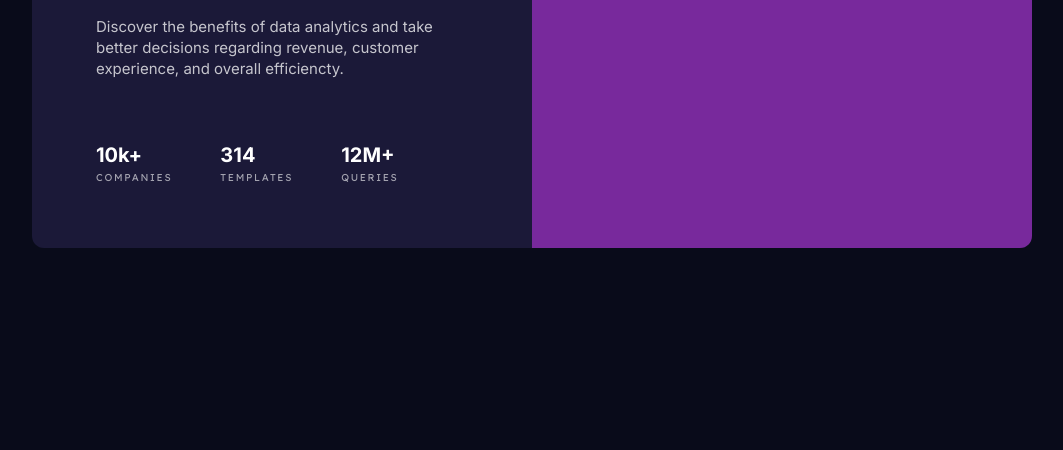
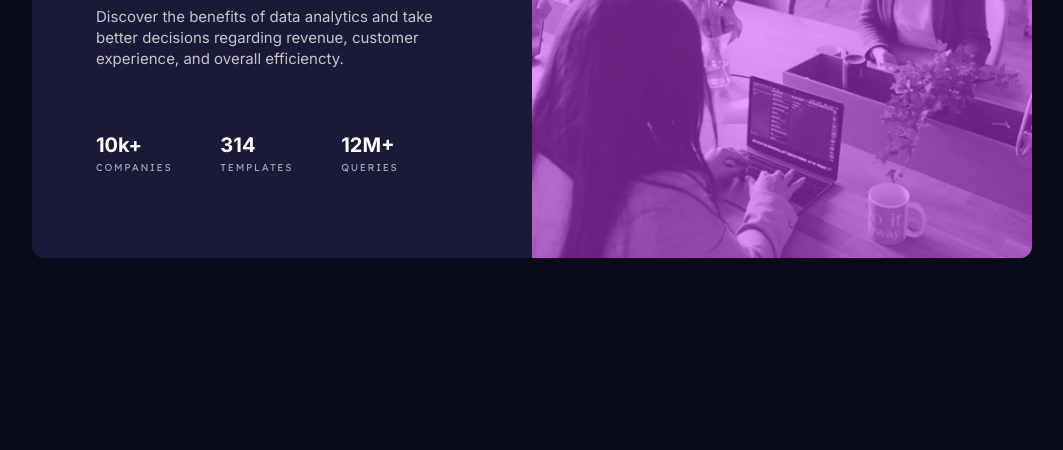
Before and after one commit to unaygney/cardCompanent, a website: page index.html in a window 1280 px wide. Shown: the part 350-800 px from the top of the page, without its empty margins (108-1171 px from the left). Drawn offline with Linux system fonts and the light colour scheme; the site is published under a folder, as on GitHub Pages, so addresses that start at the root find nothing.

Commit message:
second update

```diff
--- a/index.html
+++ b/index.html
@@ -41,7 +41,7 @@
 
         <section class="image-box">
      <div class="img-content">
-        <img src="/images/image-header-desktop.jpg" alt="Image">
+       <img src="./dist/images/image-header-desktop.jpg" alt="">
      </div>
         </section>
     </header>
```
Also changed, not shown: README.md, dist/images/favicon-32x32.png (renamed from images/favicon-32x32.png), dist/images/image-header-desktop.jpg (renamed from images/image-header-desktop.jpg), dist/images/image-header-mobile.jpg (renamed from images/image-header-mobile.jpg), dist/screenshots/desktop.png (renamed from screenshots/desktop.png), dist/screenshots/mobile.png (renamed from screenshots/mobile.png), 1 other file.
